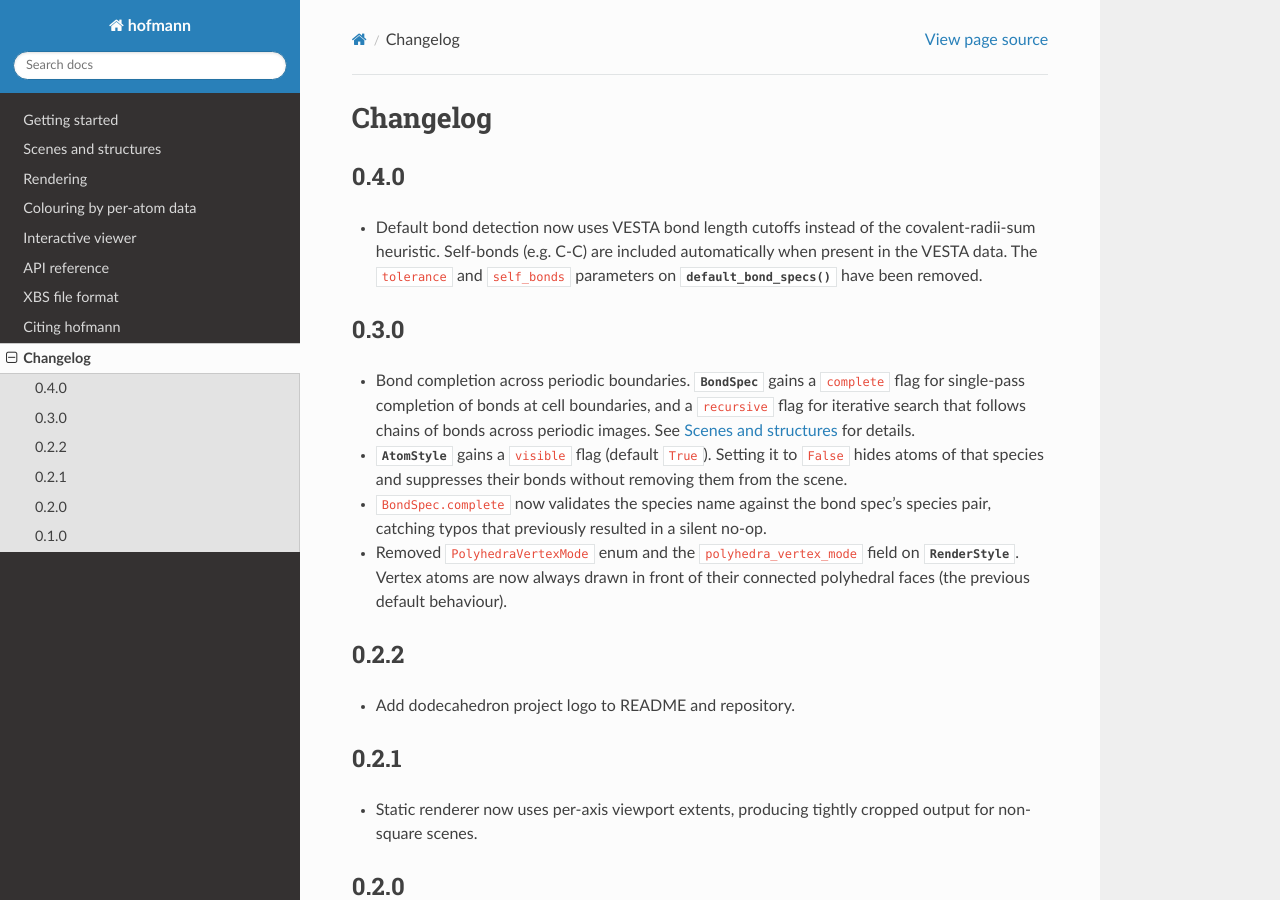
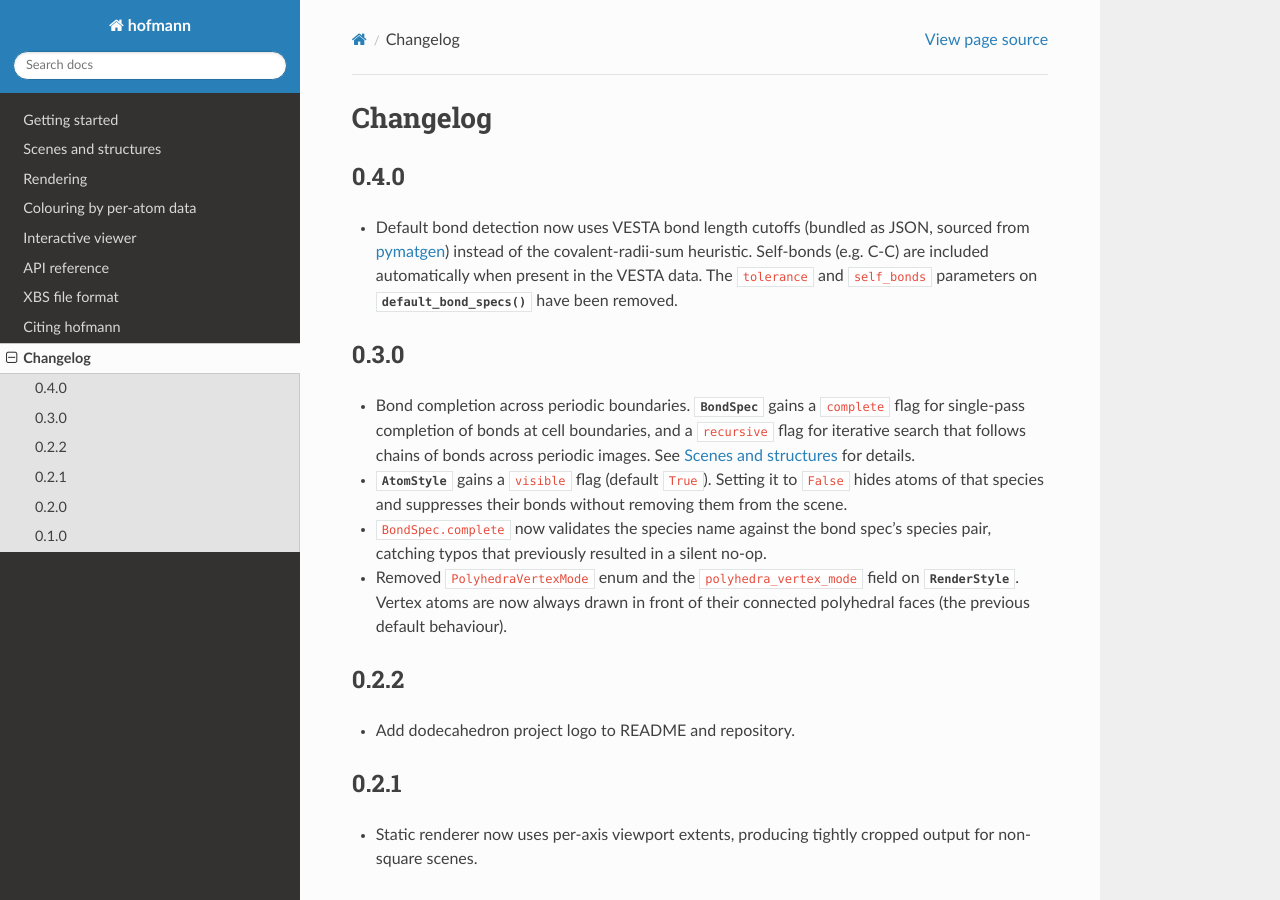
Before and after one commit to bjmorgan/hofmann, a Sphinx documentation site: the page built from docs/changelog.rst, in a window 1280 px wide and 900 px high. Built offline with Sphinx 7.4.7 and the Read the Docs theme 3.1.0, drawn with Linux system fonts in a browser that asks for light colours.

Commit message:
Note pymatgen provenance in changelog entry

```diff
--- a/docs/changelog.rst
+++ b/docs/changelog.rst
@@ -4,9 +4,10 @@ Changelog
 0.4.0
 -----
 
-- Default bond detection now uses VESTA bond length cutoffs instead
-  of the covalent-radii-sum heuristic.  Self-bonds (e.g. C-C) are
-  included automatically when present in the VESTA data.  The
+- Default bond detection now uses VESTA bond length cutoffs (bundled
+  as JSON, sourced from `pymatgen <https://github.com/materialsproject/pymatgen>`_)
+  instead of the covalent-radii-sum heuristic.  Self-bonds (e.g. C-C)
+  are included automatically when present in the VESTA data.  The
   ``tolerance`` and ``self_bonds`` parameters on
   :func:`~hofmann.default_bond_specs` have been removed.
 
```
